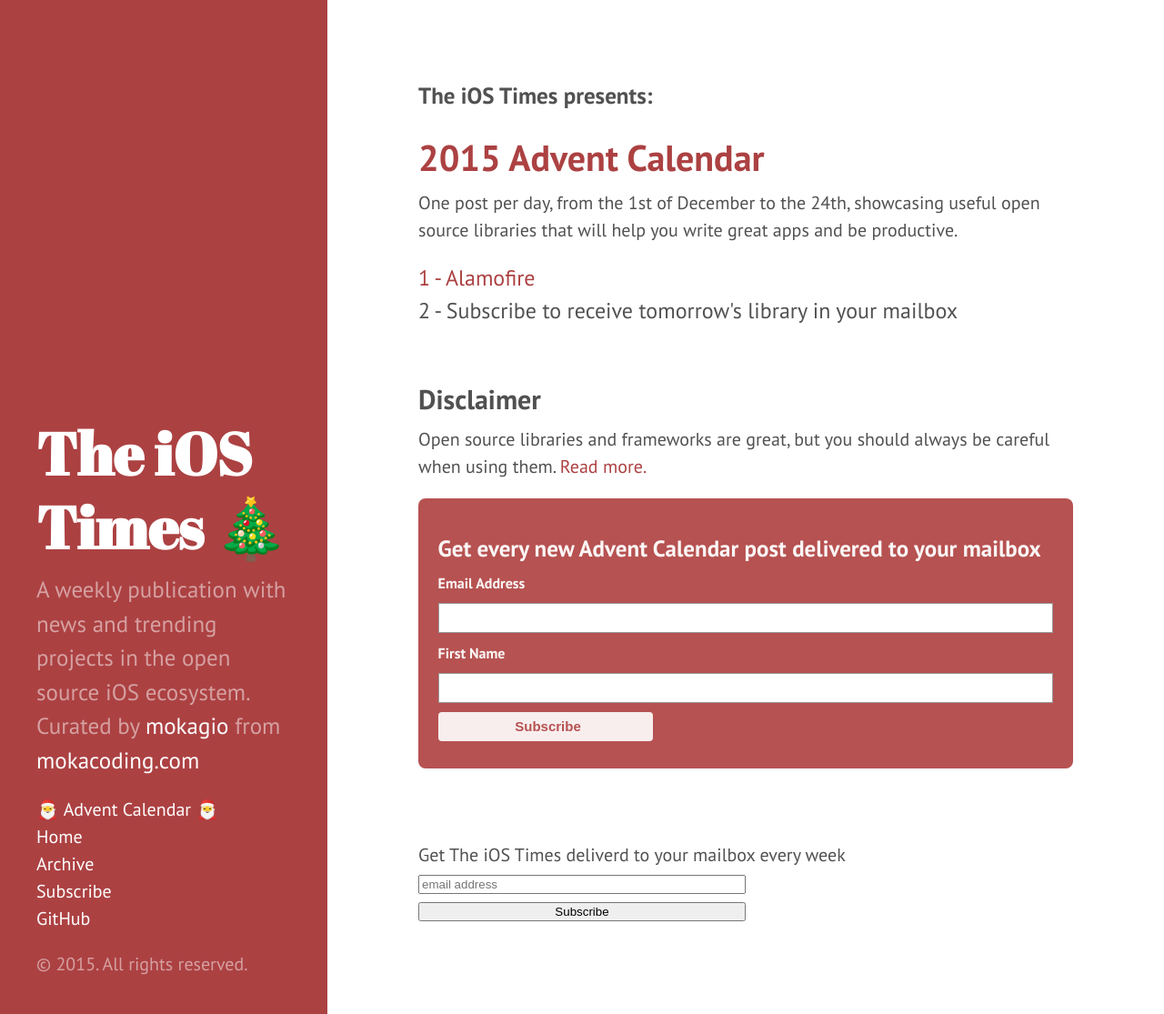
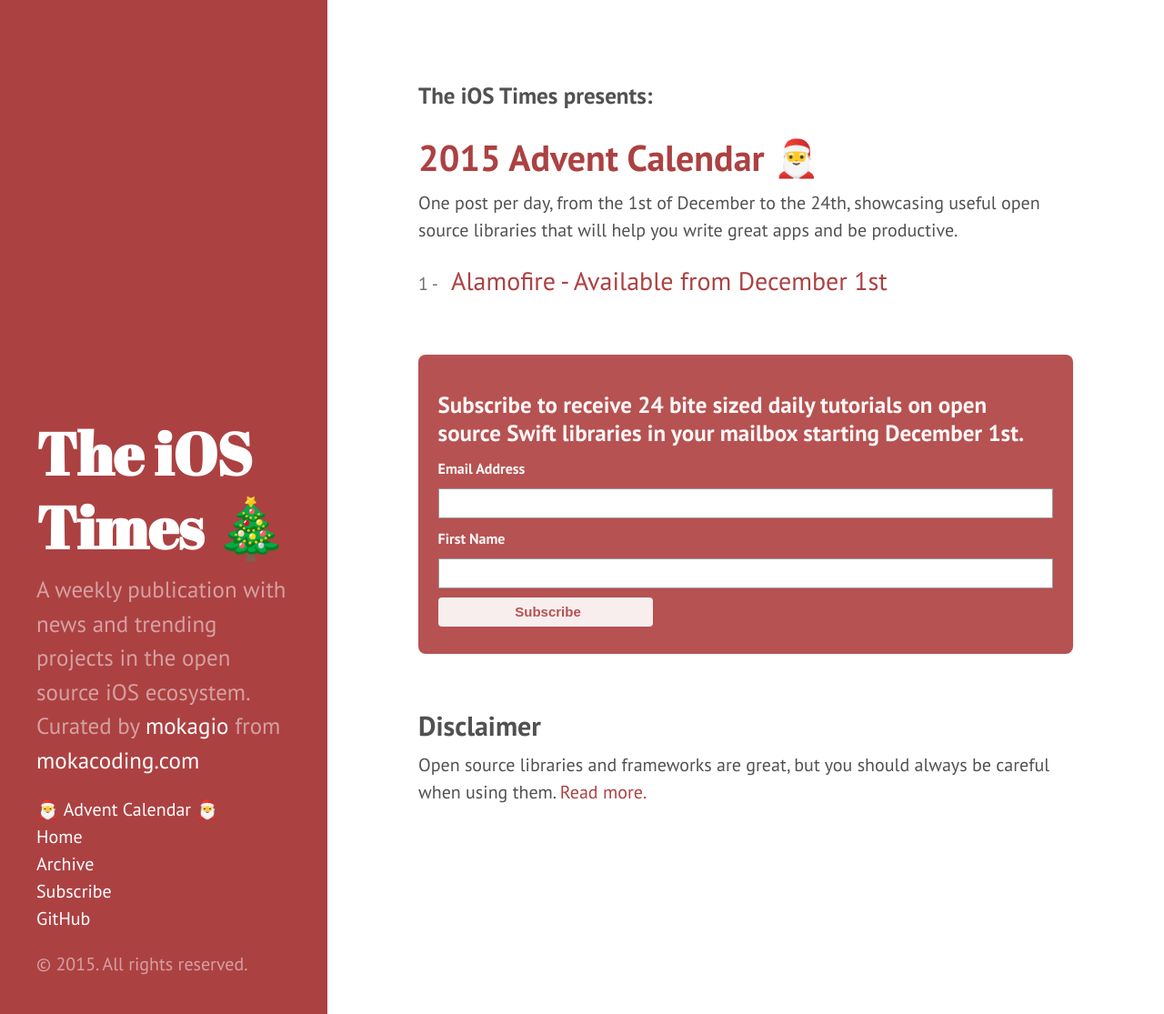
Before and after one commit to mokacoding/the-ios-times, a Jekyll site: the page built from advent-calendar.html, in a window 1280 px wide and 1115 px high. Shown: the whole window at 91% size. Built offline with Jekyll 4.4.1, drawn with Linux system fonts in a browser that asks for light colours; Markdown is read by kramdown in place of the engine named in the settings; comment, search, counter and statistics services are not loaded.

Commit message:
Final touches before advent calendar launch 🎄

```diff
--- /dev/null
+++ b/_includes/advent-calendar-mailchimp-form.html
@@ -0,0 +1,24 @@
+<link href="//cdn-images.mailchimp.com/embedcode/classic-081711.css" rel="stylesheet" type="text/css">
+<div id="mc_embed_signup_advent">
+<form action="//theiostimes.us10.list-manage.com/subscribe/post?u=45a265e2a9d2b9dbec5f98d51&amp;id=899807a487" method="post" id="mc-embedded-subscribe-form" name="mc-embedded-subscribe-form" class="validate" target="_blank" novalidate>
+    <div id="mc_embed_signup_scroll">
+      <!--<h3>Get every new Advent Calendar post delivered to your mailbox</h3>-->
+      <h3>Subscribe to receive 24 bite sized daily tutorials on open source Swift libraries in your mailbox starting December 1st.</h3>
+<div class="mc-field-group">
+  <label for="mce-EMAIL">Email Address </label>
+  <input type="email" value="" name="EMAIL" class="required email" id="mce-EMAIL">
+</div>
+<div class="mc-field-group">
+  <label for="mce-FNAME">First Name </label>
+  <input type="text" value="" name="FNAME" class="" id="mce-FNAME">
+</div>
+  <div id="mce-responses" class="clear">
+    <div class="response" id="mce-error-response" style="display:none"></div>
+    <div class="response" id="mce-success-response" style="display:none"></div>
+  </div>    <!-- real people should not fill this in and expect good things - do not remove this or risk form bot signups-->
+    <div style="position: absolute; left: -5000px;" aria-hidden="true"><input type="text" name="b_45a265e2a9d2b9dbec5f98d51_899807a487" tabindex="-1" value=""></div>
+    <div class="clear"><input type="submit" value="Subscribe" name="subscribe" id="mc-embedded-subscribe" class="button"></div>
+    </div>
+</form>
+</div>
+<script type='text/javascript' src='//s3.amazonaws.com/downloads.mailchimp.com/js/mc-validate.js'></script><script type='text/javascript'>(function($) {window.fnames = new Array(); window.ftypes = new Array();fnames[0]='EMAIL';ftypes[0]='email';fnames[1]='FNAME';ftypes[1]='text';}(jQuery));var $mcj = jQuery.noConflict(true);</script>
--- a/_layouts/default.html
+++ b/_layouts/default.html
@@ -9,7 +9,6 @@
 
     <div class="content container">
       {{ content }}
-      {% include mailchimp-form.html %}
       <div>
         <script async src="//pagead2.googlesyndication.com/pagead/js/adsbygoogle.js"></script>
         <ins class="adsbygoogle"
--- a/_layouts/post.html
+++ b/_layouts/post.html
@@ -7,11 +7,8 @@
     <a href="{{ site.url | append: page.url }}">{{ page.title }}</a>
   </h1>
   <span class="post-date">{{ page.date | date_to_string }}</span>
-  <div class="share-container">
-    {% include tweet_button.html %}
-    {% include reddit_button.html %}
-  </div>
   {{ content }}
+  {% include mailchimp-form.html %}
   <div class="share-container">
     {% include tweet_button.html %}
     {% include reddit_button.html %}
--- a/advent-calendar.html
+++ b/advent-calendar.html
@@ -3,45 +3,21 @@
 ---
 
 <h3 class="page-title">The iOS Times presents:</h2>
-<h1><a href="/advent-calendar">2015 Advent Calendar</a></h1>
+<h1><a href="/advent-calendar.html">2015 Advent Calendar 🎅</a></h1>
 
 <p>
   One post per day, from the 1st of December to the 24th, showcasing useful open source libraries that will help you write great apps and be productive.
 </p>
 
-<ul class="thick-list">
-  <li><a href="/advent-calendar/2015/alamofire">1 - Alamofire</a></li>
-  <li>2 - Subscribe to receive tomorrow's library in your mailbox</li>
-</ul>
+<ol class="thick-list">
+  <li><a href="/advent-calendar-subscribe">Alamofire - Available from December 1st</a></li>
+  <!--<li><a href="/advent-calendar-subscribe">Subscribe to receive tomorrow's bite sized daily tutorial in your mailbox</a></li>-->
+</ol>
+
+{% include advent-calendar-mailchimp-form.html %}
 
 <h2>Disclaimer</h2>
 
 <p>
 Open source libraries and frameworks are great, but you should always be careful when using them. <a href="/advent-calendar/open-source-disclaimer.html">Read more.</a>
 </p>
-
-<!-- Begin MailChimp Signup Form -->
-<link href="//cdn-images.mailchimp.com/embedcode/classic-081711.css" rel="stylesheet" type="text/css">
-<div id="mc_embed_signup_advent">
-<form action="//theiostimes.us10.list-manage.com/subscribe/post?u=45a265e2a9d2b9dbec5f98d51&amp;id=899807a487" method="post" id="mc-embedded-subscribe-form" name="mc-embedded-subscribe-form" class="validate" target="_blank" novalidate>
-    <div id="mc_embed_signup_scroll">
-  <h3>Get every new Advent Calendar post delivered to your mailbox</h3>
-<div class="mc-field-group">
-  <label for="mce-EMAIL">Email Address </label>
-  <input type="email" value="" name="EMAIL" class="required email" id="mce-EMAIL">
-</div>
-<div class="mc-field-group">
-  <label for="mce-FNAME">First Name </label>
-  <input type="text" value="" name="FNAME" class="" id="mce-FNAME">
-</div>
-  <div id="mce-responses" class="clear">
-    <div class="response" id="mce-error-response" style="display:none"></div>
-    <div class="response" id="mce-success-response" style="display:none"></div>
-  </div>    <!-- real people should not fill this in and expect good things - do not remove this or risk form bot signups-->
-    <div style="position: absolute; left: -5000px;" aria-hidden="true"><input type="text" name="b_45a265e2a9d2b9dbec5f98d51_899807a487" tabindex="-1" value=""></div>
-    <div class="clear"><input type="submit" value="Subscribe" name="subscribe" id="mc-embedded-subscribe" class="button"></div>
-    </div>
-</form>
-</div>
-<script type='text/javascript' src='//s3.amazonaws.com/downloads.mailchimp.com/js/mc-validate.js'></script><script type='text/javascript'>(function($) {window.fnames = new Array(); window.ftypes = new Array();fnames[0]='EMAIL';ftypes[0]='email';fnames[1]='FNAME';ftypes[1]='text';}(jQuery));var $mcj = jQuery.noConflict(true);</script>
-<!--End mc_embed_signup-->
--- a/archive.html
+++ b/archive.html
@@ -8,11 +8,13 @@
 
   <ul class="post-list">
     {% for post in site.posts %}
+      {% if post.category != "advent-calendar" %}
       <li>
         <h2>
           <a class="post-link" href="{{ post.url | prepend: site.baseurl }}">{{ post.title }}</a>
         </h2>
       </li>
+      {% endif %}
     {% endfor %}
   </ul>
 
--- a/public/css/poole.css
+++ b/public/css/poole.css
@@ -421,6 +421,28 @@
   font-size: 1.2rem;
 }
 
+ol {
+  counter-reset: item;
+  margin-left: 0;
+  padding-left: 0;
+}
+ol li {
+  display: block;
+  margin-bottom: .5em;
+  margin-left: 2em;
+}
+ol li a {
+  font-size: 1.4em;
+}
+ol li:before {
+  display: inline-block;
+  content: counter(item) " -";
+  counter-increment: item;
+  width: 1.8em;
+  margin-left: -2em;
+  color: #717171;
+}
+
 /* The iOS Times - MailChimp Form */
 #mc_embed_signup_scroll {
   margin-bottom: 20px;
@@ -478,26 +500,16 @@
 #mc_embed_signup_advent #mce-error-response {display:none;}
 #mc_embed_signup_advent #mce-success-response {color: rgba(255, 255, 255, 0.498039); display:none;}
 #mc_embed_signup_advent label.error {display:block; float:none; width:auto; margin-left:1.05em; text-align:left; padding:.5em 0;}
-/*
+/* Custom */
 #mc_embed_signup_advent {
-  background:none;
-  clear:left;
+  margin-top: 3rem;
 }
-#mc_embed_signup_advent form {
-  padding: 0;
-}
-#mc_embed_signup_advent label {
-  font-size: inherit;
-  font-weight: inherit;
-}
-*/
 #mc_embed_signup_advent h3 {
   color: rgba(255, 255, 255, 0.95);
 }
 #mc_embed_signup_advent label {
   color: rgba(255, 255, 255, 0.95);
 }
-
 h1, h2, h3, h4 {
   color: #515151;
 }
--- a/subscribe.html
+++ b/subscribe.html
@@ -2,4 +2,4 @@
 layout: default
 ---
 
-<!-- An empty page which only renders the ignup form
+{% include mailchimp-form.html %}
```
Also changed, not shown: advent-calendar-subscribe.html (added, +8 -0 lines).
